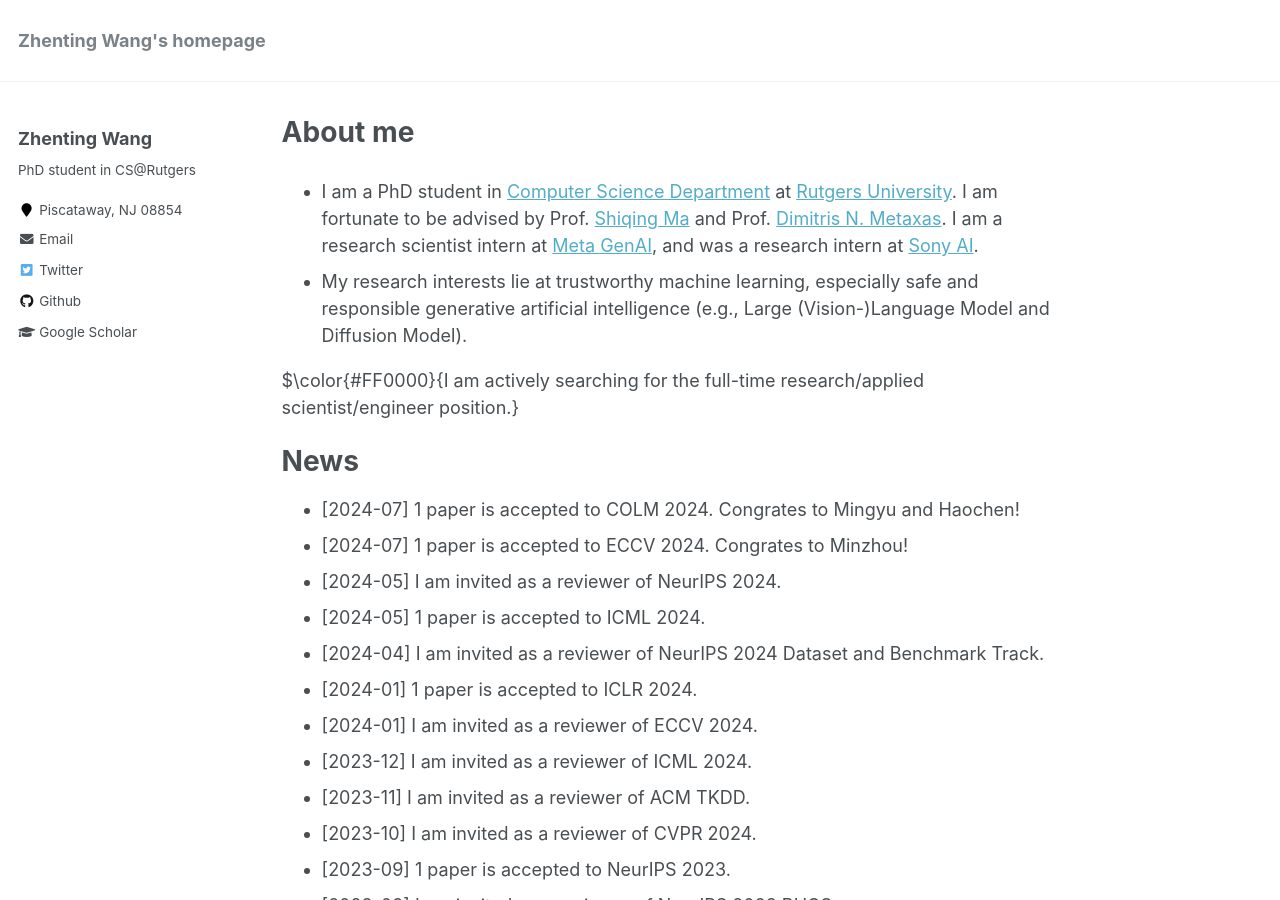
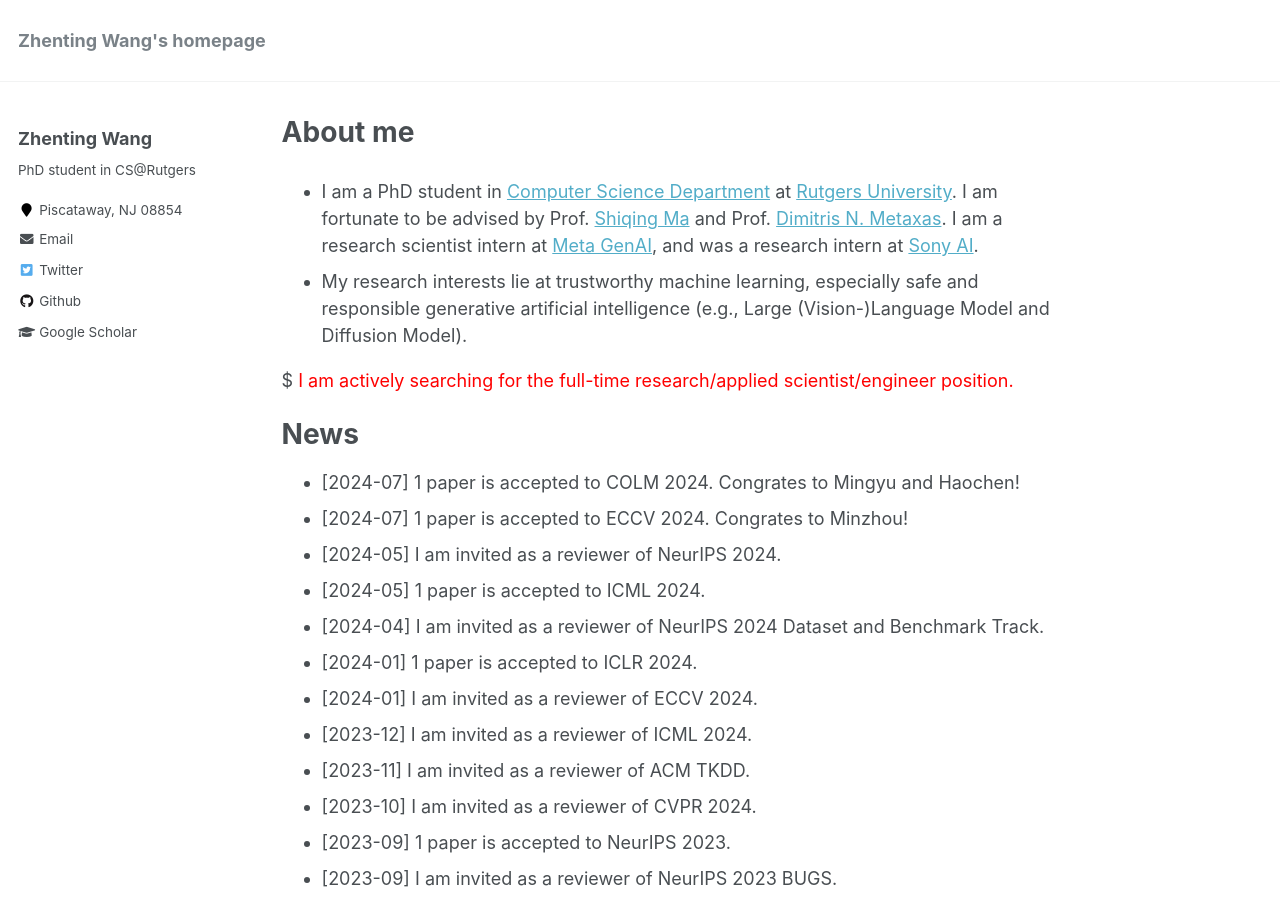
Before and after one commit to ZhentingWang/zhentingwang.github.io, a Jekyll site: the page built from _pages/about.md, in a window 1280 px wide and 900 px high. Built offline with Jekyll 4.4.1, drawn with Linux system fonts in a browser that asks for light colours.

Commit message:
Update about.md

```diff
--- a/_pages/about.md
+++ b/_pages/about.md
@@ -11,7 +11,7 @@ redirect_from:
 * I am a PhD student in [Computer Science Department](https://www.cs.rutgers.edu/) at [Rutgers University](https://www.rutgers.edu/). I am fortunate to be advised by Prof. [Shiqing Ma](https://people.cs.umass.edu/~shiqingma/) and Prof. [Dimitris N. Metaxas](https://people.cs.rutgers.edu/~dnm/). I am a research scientist intern at [Meta GenAI](https://ai.meta.com/), and was a research intern at [Sony AI](https://ai.sony/).
 * My research interests lie at trustworthy machine learning, especially safe and responsible generative artificial intelligence (e.g., Large (Vision-)Language Model and Diffusion Model).
 
-$\color{#FF0000}{I am actively searching for the full-time research/applied scientist/engineer position.}
+$<font color='red'> I am actively searching for the full-time research/applied scientist/engineer position. </font>
 
 News
 ======
```
